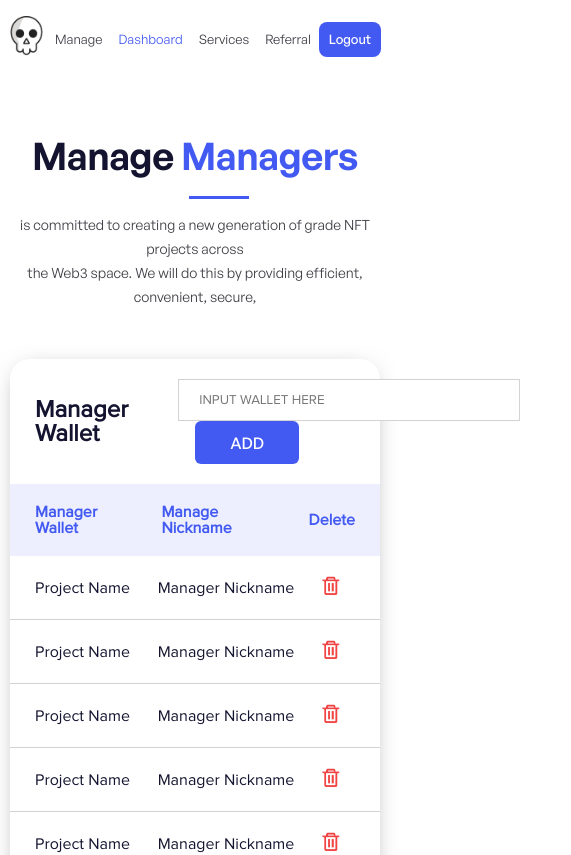
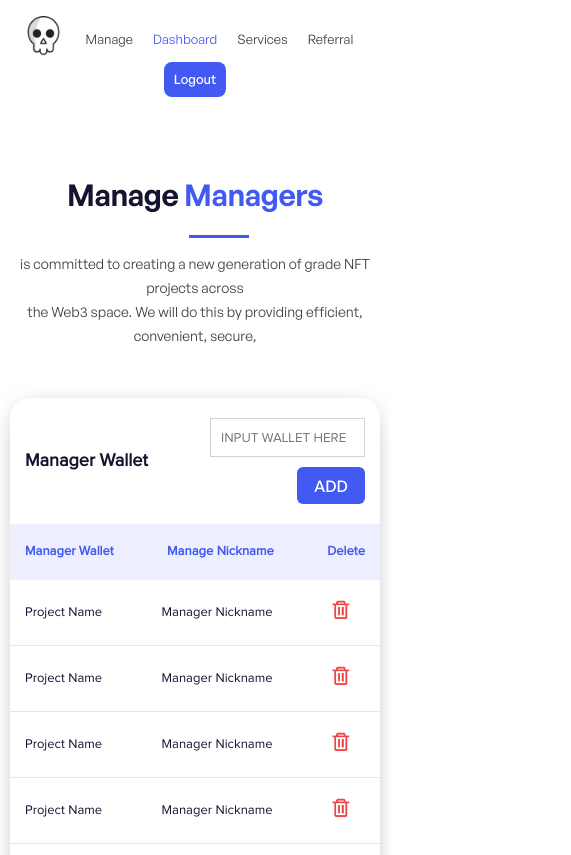
Before and after one commit to ahmar7/craniumtools, a React (Create React App) app: page /dashboard in a window 390 px wide. Shown: the top 855 px of the page, 571 px wide, since content can reach past the window. Built offline with nearby package versions, Linux system fonts and the light colour scheme.

Commit message:
design update

```diff
--- a/src/assets/css/style.css
+++ b/src/assets/css/style.css
@@ -1,26 +1,28 @@
 @font-face {
   font-family: "General Sans";
   src: url("../fonts/GeneralSans-Variable.ttf") format("truetype");
-  font-weight:   600;
+  font-weight: 600;
   font-display: swap;
   font-style: normal;
 }
-.me{
-    margin-left:100px ;
-    margin-right:100px ;
+.me {
+  margin-left: 100px;
+  margin-right: 100px;
 }
-.mt{
+.mt {
   margin-top: 80px;
 }
-.mb{
+.mb {
   margin-bottom: 80px;
 }
-.heading-section h3{
-font-family: 'General Sans';
+.heading-section h3 {
+  font-family: "General Sans";
   font-style: normal;
-font-weight: 600;margin: 0;
+  font-weight: 600;
+  margin: 0;
   font-size: 48px;
-line-height: 56px;text-align: center;
+  line-height: 56px;
+  text-align: center;
   letter-spacing: -0.5px;
   color: #141430;
 }
@@ -28,49 +30,53 @@ color: #141430;
   position: absolute;
   width: 60px;
   margin-top: 12px;
-    margin-bottom:50px;
+  margin-bottom: 50px;
   text-align: center;
   height: 3px;
   left: 48.5%;
-    background: #435AF2;
-    color: #435AF2;
+  background: #435af2;
+  color: #435af2;
 }
-.heading-section p{
-    font-family: 'General Sans';
+.heading-section p {
+  font-family: "General Sans";
   font-style: normal;
   font-weight: 400;
   font-size: 16px;
   line-height: 24px;
-    margin-top:29px;
+  margin-top: 29px;
   text-align: center;
-color: #3D3D44;
-
+  color: #3d3d44;
 }
 
-@media (max-width:768px) {
+@media (max-width: 768px) {
   .me {
     margin-left: 35px;
     margin-right: 35px;
   }
   .mt {
-    margin-top: 50px;
+    margin-top: 70px;
   }
   .mb {
-    margin-bottom: 50px;
+    margin-bottom: 70px;
   }
-
-
 }
-@media (max-width:600px) {
+@media (max-width: 600px) {
   .me {
     margin-left: 10px;
     margin-right: 10px;
   }
-.heading-section h3{
+  .heading-section h3 {
     font-size: 38px;
   }
-.heading-section p{
+  .heading-section p {
     font-size: 14px;
   }
-
 }
+@media (max-width: 440px) {
+  /* .heading-section p {
+    font-size: 13px;
+  } */
+  .heading-section h3 {
+    font-size: 30px;
+  }
+}
--- a/src/components/Dashboard/Managers/manager.css
+++ b/src/components/Dashboard/Managers/manager.css
@@ -3,6 +3,10 @@
   src: url("../../../assets/fonts/Proxima\ Nova\ Font.otf");
   font-display: swap;
   font-style: normal;
+}
+body{
+    font-family: "Proxima Nova";
+
 }
 .manager-wallet {
   margin-top: 50px;
@@ -14,7 +18,7 @@
 }
 .manager-heading {
   display: flex;
-    border-bottom: 1px solid lightgray;
+  border-bottom: 1px solid rgb(231, 231, 231);
   align-items: center;
   justify-content: space-between;
   padding: 20px 0 !important;
@@ -40,7 +44,7 @@
   display: inline;
   height: 40px;
   border: 1px solid lightgray;
-  padding: 0 20px;
+  padding: 2px 20px;
 }
 .input button {
   display: inline !important;
@@ -62,8 +66,7 @@
   border: none !important;
   background: #435af218;
 }
-.no-border{
-
+.no-border {
   border: none !important;
 }
 .heading-bg div p {
@@ -100,7 +103,8 @@
   color: #141430;
   margin: 0;
 }
-.input p{  font-family: "Proxima Nova";
+.input p {
+  font-family: "Proxima Nova";
 
   font-style: normal;
   font-weight: 600;
@@ -108,12 +112,62 @@ font-size: 12px;
   line-height: 15px;
   letter-spacing: 0.05em;
 
-color: #3D3D44;
+  color: #3d3d44;
   display: inline;
   margin-left: 10px;
   margin-right: 10px;
 }
-.sp{
+.sp {
   cursor: pointer;
   font-weight: 800;
 }
+@media (max-width: 1000px) {
+  .input input {
+    font-family: "Proxima Nova";
+    width: 170px;
+    height: 37px;
+
+    padding: 0 20px;
+  }
+  .input button {
+    display: inline !important;
+    padding: 7.5px 17px;
+    background: #000000;
+    margin-left: 15px;
+  }
+}
+@media (max-width: 768px) {
+  .manager-heading div h3 {
+    font-size: 18px;
+  }
+  .p-25 {
+    padding-left: 15px !important;
+    padding-right: 15px !important;
+  }
+  .input button {
+    display: inline !important;
+    padding: 7.5px 17px;
+  }
+  .input input {
+    font-family: "Proxima Nova";
+    width: 133px;
+    padding: 0 10px;
+  }
+}
+
+@media (max-width: 440px) {
+  .input button {
+    display: block !important;
+    padding: 7.5px 17px;
+    margin-right: 0 !important;
+    margin-left: 87px;
+    text-align: center;
+    margin-top: 10px;
+  }
+  .detail p {
+    font-size: 13px;
+  }
+  .heading-bg div p {
+    font-size: 13px;
+  }
+}
--- a/src/components/Dashboard/MonthlyChart/chart.css
+++ b/src/components/Dashboard/MonthlyChart/chart.css
@@ -1,7 +1,61 @@
-.mnth{
-    width: 3px !important;
-    padding-right: 0 !important;
+.mnth {
+  width: 3px !important;
+  padding-right: 0 !important;
 }
-.charte div p{
-    width: 20px;
+.charte div p {
+  width: 20px;
 }
+.scroll-tbl {
+  /* width: 80vw; */
+  margin-top: 5px !important;
+  margin: 0 auto;
+  display: block;
+  overflow-x: auto;
+  white-space: nowrap;
+}
+.scroll-tbl table {
+  margin: 0 auto;
+  border-collapse: collapse;
+  width: 100%;
+}
+.tbl-width {
+  width: 85vw;
+
+  margin-top: 50px !important;
+  margin: 0 auto;
+}
+.scroll-tbl thead th {
+  font-family: "Proxima Nova";
+  font-style: normal;
+  font-weight: 600;
+  font-size: 16px;
+  line-height: 16px;
+  text-transform: capitalize;
+  margin: 0;
+  color: #435af2;
+}
+.scroll-tbl thead {
+  border: none !important;
+  background: #435af218;
+}
+.scroll-tbl table tr td {
+  border-bottom: 1px solid rgb(231, 231, 231);
+  align-items: center;
+  justify-content: space-between;
+  padding-top: 20px;
+  padding-bottom: 20px;
+}
+.scroll-tbl table tr,
+.scroll-tbl table th {
+  padding: 15px;
+  text-align: center;
+}
+@media (max-width:600px) {
+    .tbl-width {
+  width: 95vw;
+
+  margin-top: 50px !important;
+  margin: 0 auto;
+}
+
+}
--- a/src/components/Dashboard/StaticChart/chart.css
+++ b/src/components/Dashboard/StaticChart/chart.css
@@ -87,8 +87,15 @@ border-radius: 8px;
   }
 }
 @media (min-width:1750px) {
- .c-e-block {
-    width: 280px;
-    height:200px;
+    .c-e-block {
+        width: 280px;
+        height:200px;
+    }
 }
+@media (max-width:600px) {
+
+.c-e-block {
+
+    width: 245px;
+    height: 153px;}
 }
--- a/src/components/Home/Banner/banner.css
+++ b/src/components/Home/Banner/banner.css
@@ -96,9 +96,7 @@
   }
 }
 @media (max-width: 768px) {
-  .main-banner{
-    margin-top: 30px !important;
-  }
+
   .landing-header {
     flex-direction: column;
   }
--- a/src/layout/Header/header.css
+++ b/src/layout/Header/header.css
@@ -69,49 +69,69 @@ a {
   font-weight: 500;
   border: none;
 }
-.active{
-  color: #435AF2 !important;
+.active {
+  color: #435af2 !important;
 }
 
-.primary-btn{
-
-  background-color: #435AF2 !important;
+.primary-btn {
+  background-color: #435af2 !important;
   color: white;
 }
-@media (max-width:768px) {
+@media (max-width: 768px) {
   .nav-ul li:nth-child(1) {
     margin-left: 0px;
     margin-right: 15px !important;
+  }
 }
-
-}
-@media (max-width:600px) {
- .panel-btn {
-
+@media (max-width: 600px) {
+  .panel-btn {
     padding: 9px 10px;
 
     font-size: 13px;
+  }
+  .nav-ul li {
+    font-size: 13px;
+    margin-left: 8px;
+    margin-right: 8px;
+  }
 
+  .nav-ul li:nth-child(1) {
+    margin-left: 0px;
+    margin-right: 12px !important;
   }
-  .nav-ul li{
-  font-size: 13px;
-  margin-left: 8px;
-  margin-right: 8px;
-
 }
 
- .nav-ul li:nth-child(1) {
+@media (max-width: 400px) {
+  .nav-ul li img {
+    width: 33px;
+    height: 40px;
+  }
+
+  .header {
+    flex-direction: column;
+  }
+  .nav-ul {
+    margin-bottom: 0;
+  }
+  .nav-ul li:nth-child(1) {
     margin-left: 0px;
-    margin-right: 15px !important;
+    margin-right: 16px !important;
+  }
+  .nav-ul li {
+    font-size: 13px;
+    margin-left: 10px;
+    margin-right: 10px;
+  }
 }
-}
-@media (max-width:400px) {
-.nav-ul li img {
-    width: 33px;
-    height: 40px;}
 
- .nav-ul li:nth-child(1) {
+@media (max-width: 360px) {
+  .nav-ul li:nth-child(1) {
     margin-left: 0px;
     margin-right: 4px !important;
+  }
+  .nav-ul li {
+    font-size: 13px;
+    margin-left: 8px;
+    margin-right: 8px;
+  }
 }
-}
--- a/src/layout/dashboardHeader/header.js
+++ b/src/layout/dashboardHeader/header.js
@@ -7,7 +7,7 @@ const Header = () => {
     <div className="main-container">
       <div className="header me">
         <div className="left-colmn">
-          <ul className="nav-ul">
+          <ul className="nav-ul nav-2">
             <li>
               <Link to="">
                 <img src={Logo} alt="" />
```
Also changed, not shown: src/components/Dashboard/MonthlyChart/Chart.js (+127 -18 lines), src/components/Dashboard/Managers/Managers.js (indentation only). Lines whose indentation alone changed are shown as unchanged.
